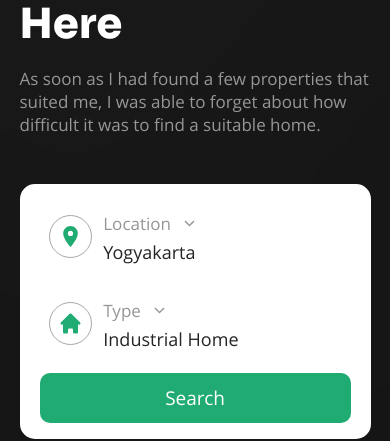
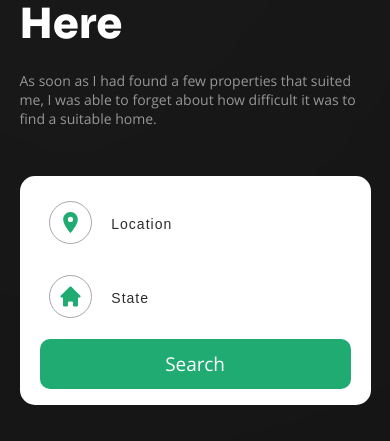
Before and after one commit to collins-cl/Estate-Landing-Page, a React app: page / in a window 390 px wide. Shown: the part 218-659 px from the top of the page. Built offline with nearby package versions, Linux system fonts and the light colour scheme; the HTML template or start-up script is replaced by a standard one.

Commit message:
push before reusing options to see difference

```diff
--- a/src/Components/Dummies/Dummyhomes.jsx
+++ b/src/Components/Dummies/Dummyhomes.jsx
@@ -2,6 +2,7 @@ const DummyHomes = [
   {
     id: 1,
     location: {
+      id: 1,
       city: "Jakarta",
       state: "USA",
     },
@@ -16,6 +17,7 @@ const DummyHomes = [
   {
     id: 2,
     location: {
+      id: 2,
       city: "Mauwi",
       state: "Indonesia",
     },
@@ -29,6 +31,7 @@ const DummyHomes = [
   {
     id: 3,
     location: {
+      id: 3,
       city: "Atlanta",
       state: "USA",
     },
--- a/src/Components/Hero/Hero.jsx
+++ b/src/Components/Hero/Hero.jsx
@@ -1,4 +1,4 @@
-import React from "react";
+import React, { useEffect, useState } from "react";
 import css from "../Hero/Hero.module.css";
 import DisplayImage from "../../assets/build1.jpg";
 import Option1 from "../../assets/option1.png";
@@ -6,8 +6,34 @@ import { HiHome } from "react-icons/hi";
 import { MdLocationOn } from "react-icons/md";
 import { CgChevronDown } from "react-icons/cg";
 import Ratings from "../Ratings/Ratings";
+import DummyHomes from "../Dummies/Dummyhomes";
 
 const Hero = () => {
+  const [location, setLocation] = useState("");
+  const [state, setState] = useState("");
+
+  const DummyData = DummyHomes;
+
+  const filteredLocation = DummyData.filter((el) => {
+    if (location === "") {
+      return;
+    } else {
+      return el.location.city.toLowerCase().includes(location);
+    }
+  });
+
+  const filteredState = DummyData.filter((el) => {
+    if (state === "") {
+      return;
+    } else {
+      return el.location.state.toLowerCase().includes(state);
+    }
+  });
+
+  useEffect(() => {
+    filteredLocation;
+  }, [location, DummyData]);
+
   return (
     <div className={css.hero}>
       <div className={css.blurry_background}></div>
@@ -28,7 +54,7 @@ const Hero = () => {
         <div className={css.container_two}>
           <h2>Discover the ideal property here</h2>
 
-          <p>
+          <p className={css.details}>
             As soon as I had found a few properties that suited me, I was able
             to forget about how difficult it was to find a suitable home.
           </p>
@@ -41,10 +67,24 @@ const Hero = () => {
 
               <div className={css.categories}>
                 <p>
-                  Location <CgChevronDown />
+                  <input
+                    type="search"
+                    placeholder="Location"
+                    value={location}
+                    onChange={(e) => setLocation(e.target.value)}
+                  />
                 </p>
 
-                <p className={css.selected}>Yogyakarta</p>
+                <div>
+                  {filteredLocation &&
+                    filteredLocation.map((data) => (
+                      <div className={css.loc_data} key={data.id}>
+                        {data.location.city}
+                      </div>
+                    ))}
+                </div>
+
+                {/* <p className={css.selected}>Yogyakarta</p> */}
               </div>
             </div>
 
@@ -55,10 +95,10 @@ const Hero = () => {
 
               <div className={css.categories}>
                 <p>
-                  Type <CgChevronDown />
+                  <input type="search" name="" placeholder="State" />
                 </p>
 
-                <p className={css.selected}>Industrial Home</p>
+                {/* <p className={css.selected}>Industrial Home</p> */}
               </div>
             </div>
 
--- a/src/Components/Hero/Hero.module.css
+++ b/src/Components/Hero/Hero.module.css
@@ -65,7 +65,7 @@
   font-family: "Sora";
 }
 
-.container_two p {
+.container_two .details {
   margin-top: 1.5em;
   color: #969696;
   font-size: 14px;
@@ -102,8 +102,37 @@
 }
 
 .search_params .box1 .categories {
-  margin-top: -15px;
+  max-width: 120px;
+  position: relative;
 }
+
+.search_params .box1 .categories p input {
+  color: black;
+  border: none;
+  padding: 8px;
+  font-size: 15px;
+  cursor: pointer;
+  width: 100%;
+  border-radius: 5px;
+  /* background-color: #1fab71; */
+  /* background-color: green; */
+}
+
+.search_params .box1 .categories p input::placeholder {
+  color: #2d2d2f;
+  font-size: 14px;
+}
+
+.loc_data {
+  position: fixed;
+  top: 0;
+  background-color: white;
+  color: red;
+  height: 100px;
+  width: 500px;
+  z-index: 90;
+}
+
 .search_params .box1 .categories p:nth-child(1) {
   cursor: pointer;
   display: flex;
@@ -211,7 +240,7 @@
   .search_params .box1 {
     display: flex;
     align-items: center;
-    gap: .8em;
+    gap: 0.8em;
     padding: 10px;
   }
 
```
